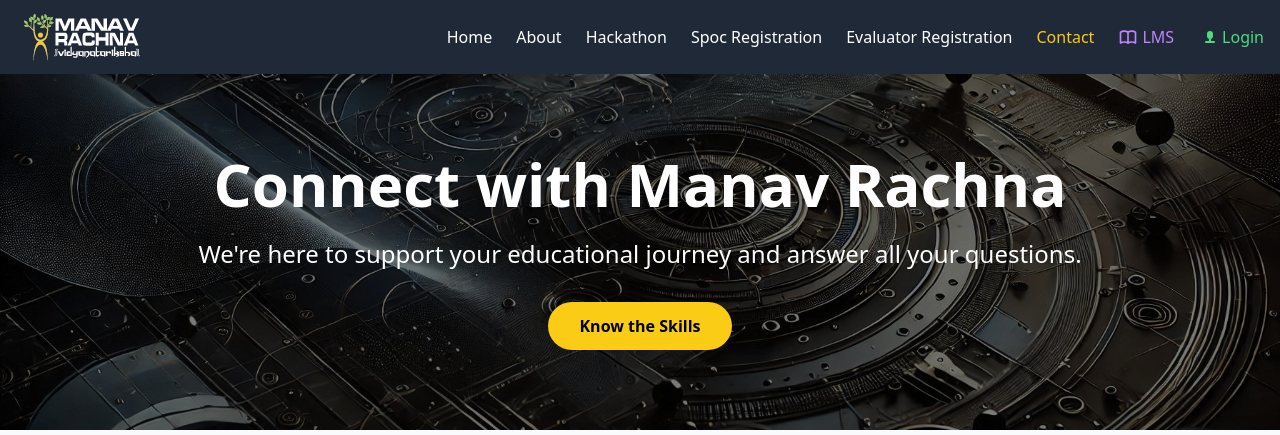
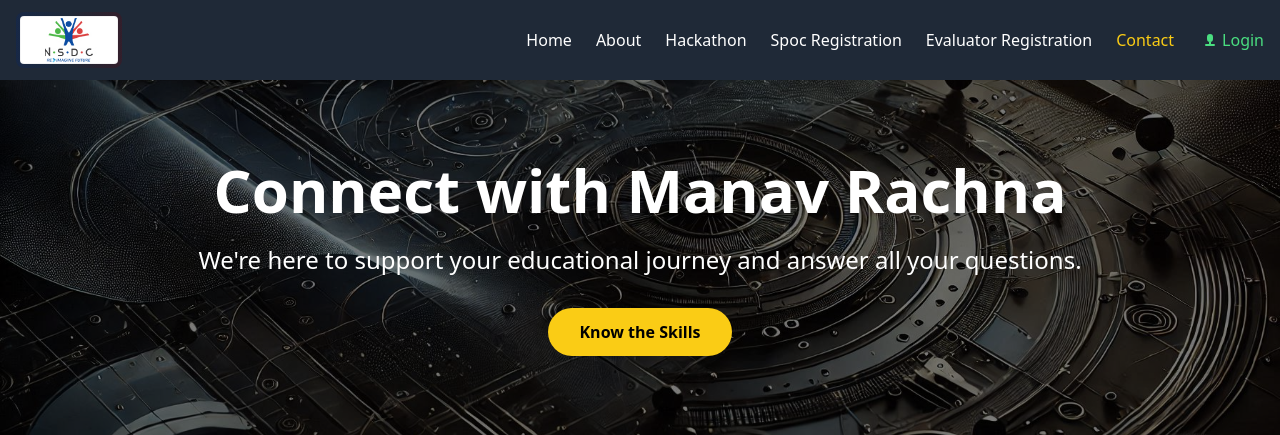
Before and after one commit to professordutta/mriif_wskill, a Django app: page /contact in a window 1280 px wide. Shown: the top 435 px of the page. Run offline with Django 5.2, Linux system fonts and the light colour scheme; some libraries are stand-ins or nearby versions.

Commit message:
push --latest

```diff
--- a/world_skills/mriif/templates/mriif/navbar.html
+++ b/world_skills/mriif/templates/mriif/navbar.html
@@ -11,13 +11,16 @@
 <body>
     <nav class="bg-gray-800 text-white">
         <div class="container mx-auto flex items-center justify-between px-4 py-3">
-            <!-- Logo -->
+            <!-- Logo with enhanced styling -->
             <div class="text-lg font-bold">
                 <a href="{% url "home" %}" class="flex items-center">
-                    <img
-                        src="{% static 'images/mr.png' %}"
-                        alt="Brand Logo"
-                        class="h-15 w-auto"/>
+                    <div class="relative overflow-hidden rounded-lg bg-gradient-to-r from-gray-900 via-gray-800 to-gray-900 p-1">
+                        <div class="absolute inset-0 bg-gradient-to-r from-blue-500/30 via-transparent to-red-500/30 opacity-50"></div>
+                        <img
+                            src="{% static 'images/nsdc_logo2.jpg' %}"
+                            alt="Brand Logo"
+                            class="h-12 w-auto relative z-10 bg-white/95 rounded border border-gray-200/10"/>
+                    </div>
                 </a>
             </div>
 
@@ -36,13 +39,6 @@
                 <a href="{% url 'spoc_registration' %}" class="nav-link {% if request.resolver_match.url_name == 'spoc_registration' %} text-yellow-400 {% endif %} hover:text-gray-300">Spoc Registration</a>
                 <a href="{% url 'evaluator_registration' %}" class="nav-link {% if request.resolver_match.url_name == 'evaluator_registration' %} text-yellow-400 {% endif %} hover:text-gray-300">Evaluator Registration</a>
                 <a href="{% url 'contact' %}" class="nav-link {% if request.resolver_match.url_name == 'contact' %} text-yellow-400 {% endif %} hover:text-gray-300">Contact</a>
-                <!-- Added LMS Button -->
-                <a href="https://www.lms.nsdcwsa.org" class="nav-link hover:text-gray-300 text-purple-400 transition duration-300 transform hover:scale-105 flex items-center">
-                    <svg xmlns="http://www.w3.org/2000/svg" class="h-5 w-5 mr-1" fill="none" viewBox="0 0 24 24" stroke="currentColor">
-                        <path stroke-linecap="round" stroke-linejoin="round" stroke-width="2" d="M12 6.253v13m0-13C10.832 5.477 9.246 5 7.5 5S4.168 5.477 3 6.253v13C4.168 18.477 5.754 18 7.5 18s3.332.477 4.5 1.253m0-13C13.168 5.477 14.754 5 16.5 5c1.747 0 3.332.477 4.5 1.253v13C19.832 18.477 18.247 18 16.5 18c-1.746 0-3.332.477-4.5 1.253" />
-                    </svg>
-                    LMS
-                </a>
 
                 <!-- Authentication Links -->
                 {% if user.is_authenticated %}
@@ -184,8 +180,6 @@
             <a href="{% url 'spoc_registration' %}" class="block px-4 py-2 hover:bg-gray-700 {% if request.resolver_match.url_name == 'spoc_registration' %} text-yellow-400 {% endif %}">Spoc Registration</a>
             <a href="{% url 'evaluator_registration' %}" class="block px-4 py-2 hover:bg-gray-700 {% if request.resolver_match.url_name == 'evaluator_registration' %} text-yellow-400 {% endif %}">Evaluator Registration</a>
             <a href="{% url 'contact' %}" class="block px-4 py-2 hover:bg-gray-700 {% if request.resolver_match.url_name == 'contact' %} text-yellow-400 {% endif %}">Contact</a>
-            <!-- Added LMS Button for mobile -->
-            <a href="https://www.lms.nsdcwsa.org" class="block px-4 py-2 hover:bg-gray-700 text-purple-400">LMS</a>
 
             {% if not user.is_authenticated %}
                 <a href="{% url 'login' %}" class="block px-4 py-2 hover:bg-gray-700 text-green-400 {% if request.resolver_match.url_name == 'login' %} text-yellow-400 {% endif %}">Login</a>
```
